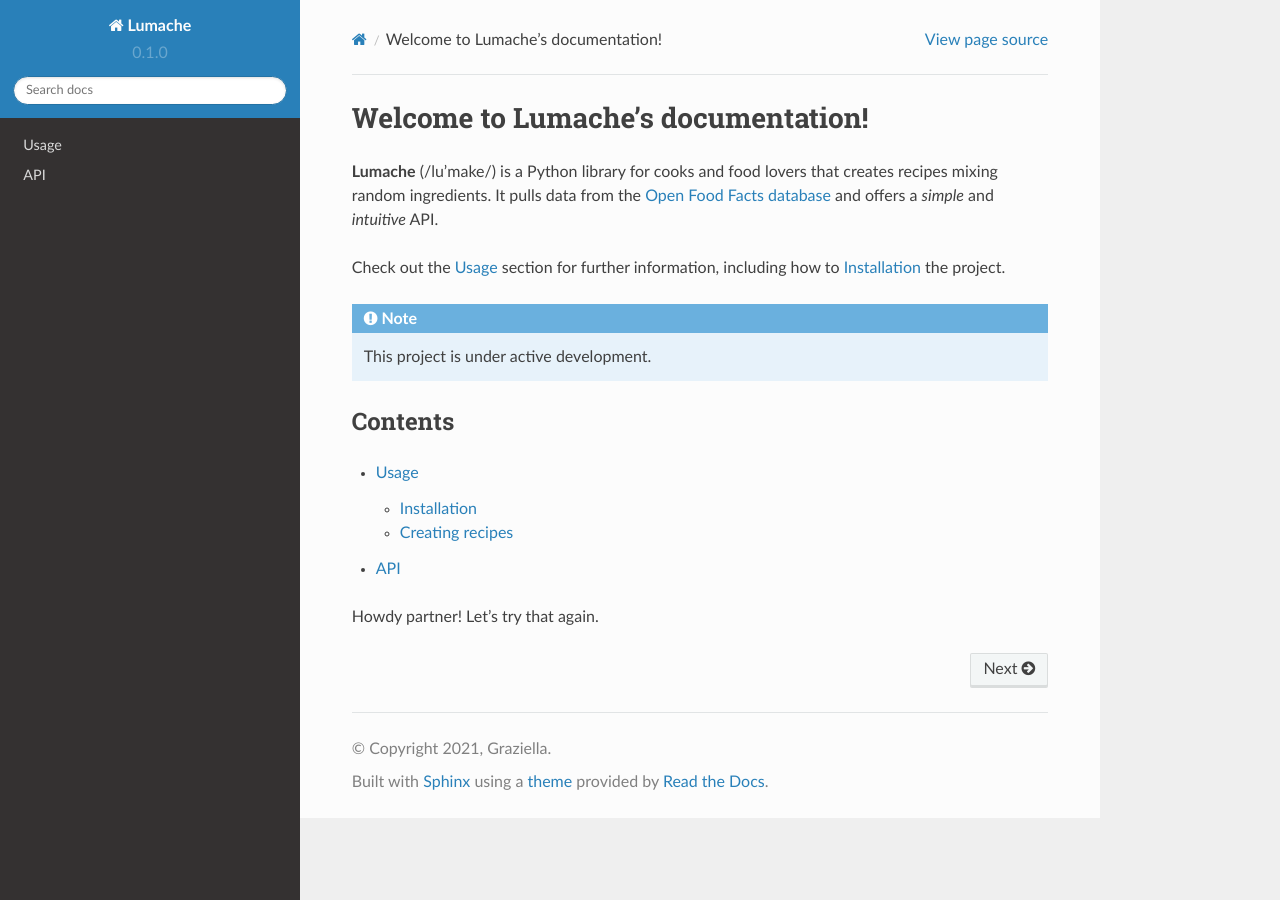
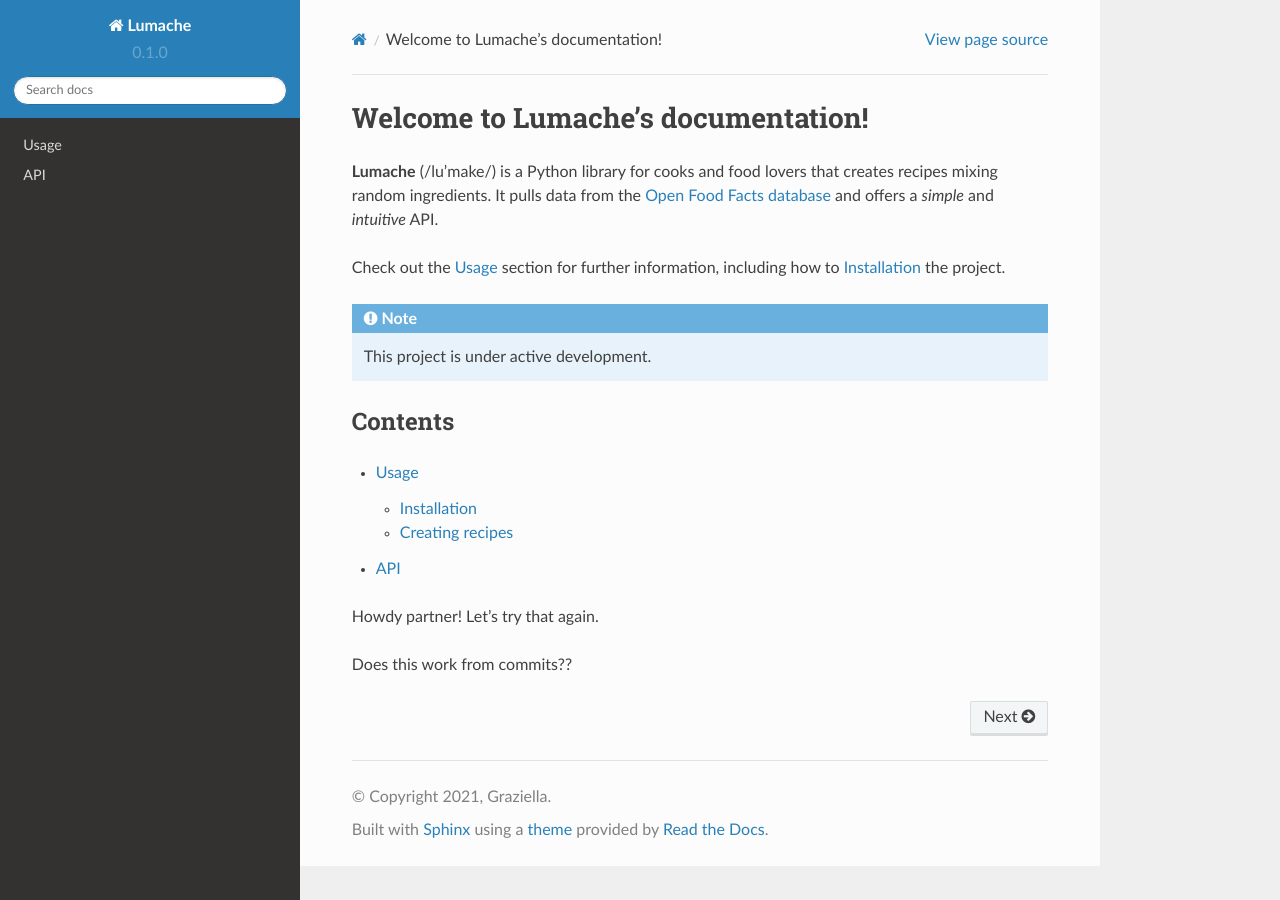
Before and after one commit to Charlotte-Knight/rtd-tutorial, a Sphinx documentation site: the page built from docs/source/index.rst, in a window 1280 px wide. Built offline with Sphinx 7.4.7 and the Read the Docs theme 2.0.0, drawn with Linux system fonts in a browser that asks for light colours.

Commit message:
Update index.rst

```diff
--- a/docs/source/index.rst
+++ b/docs/source/index.rst
@@ -23,3 +23,5 @@ Contents
 
 Howdy partner!
 Let's try that again.
+
+Does this work from commits??
```
